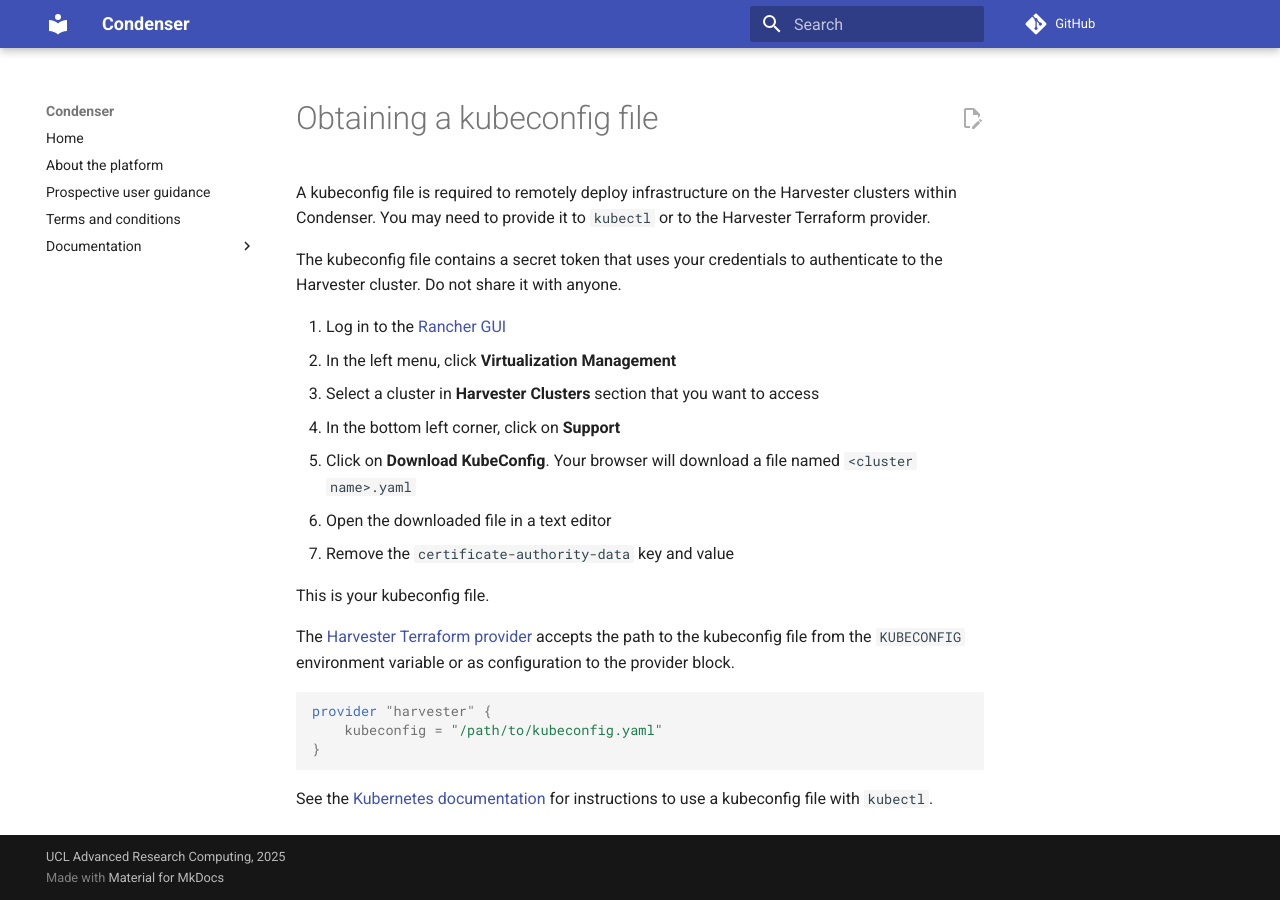
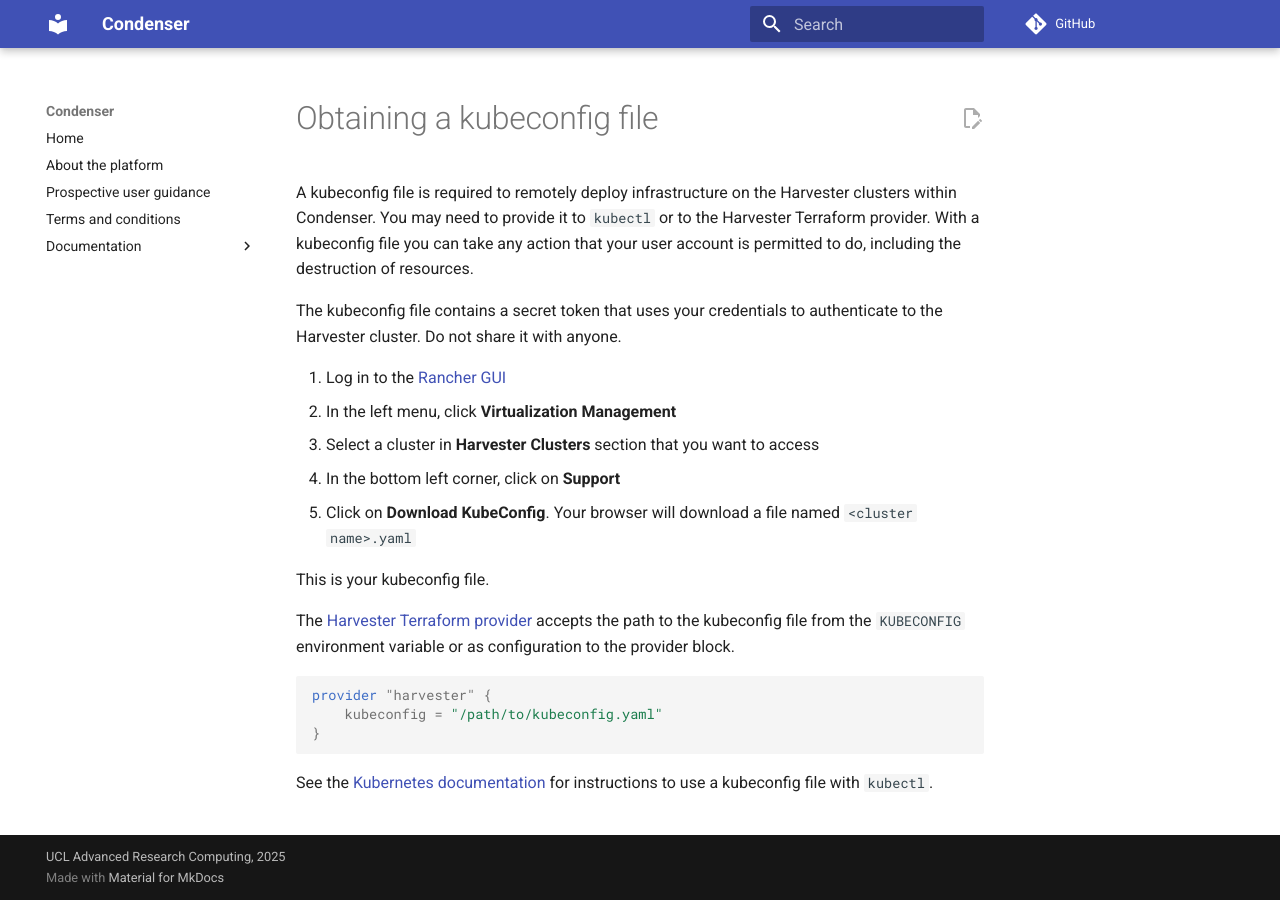
Before and after one commit to UCL-ARC/condenser-mkdocs, an MkDocs documentation site: the page built from docs/stubs/kubeconfig.md, in a window 1280 px wide. Built offline with MkDocs 1.6.1 and Material for MkDocs 9.7.7, drawn with Linux system fonts in a browser that asks for light colours; comment, search, counter and statistics services are not loaded.

Commit message:
Update kubeconfig.md (#30)
This process has been streamlined in newer Harvester versions.

#patch

```diff
--- a/docs/stubs/kubeconfig.md
+++ b/docs/stubs/kubeconfig.md
@@ -6,7 +6,8 @@
 
 A kubeconfig file is required to remotely deploy infrastructure on the Harvester
 clusters within Condenser. You may need to provide it to `kubectl` or to the Harvester
-Terraform provider.
+Terraform provider. With a kubeconfig file you can take any action that your user
+account is permitted to do, including the destruction of resources.
 
 The kubeconfig file contains a secret token that uses your credentials to authenticate
 to the Harvester cluster. Do not share it with anyone.
@@ -17,8 +18,6 @@
 4. In the bottom left corner, click on **Support**
 5. Click on **Download KubeConfig**. Your browser will download a file named
 `<cluster name>.yaml`
-6. Open the downloaded file in a text editor
-7. Remove the `certificate-authority-data` key and value
 
 This is your kubeconfig file.
 
```
